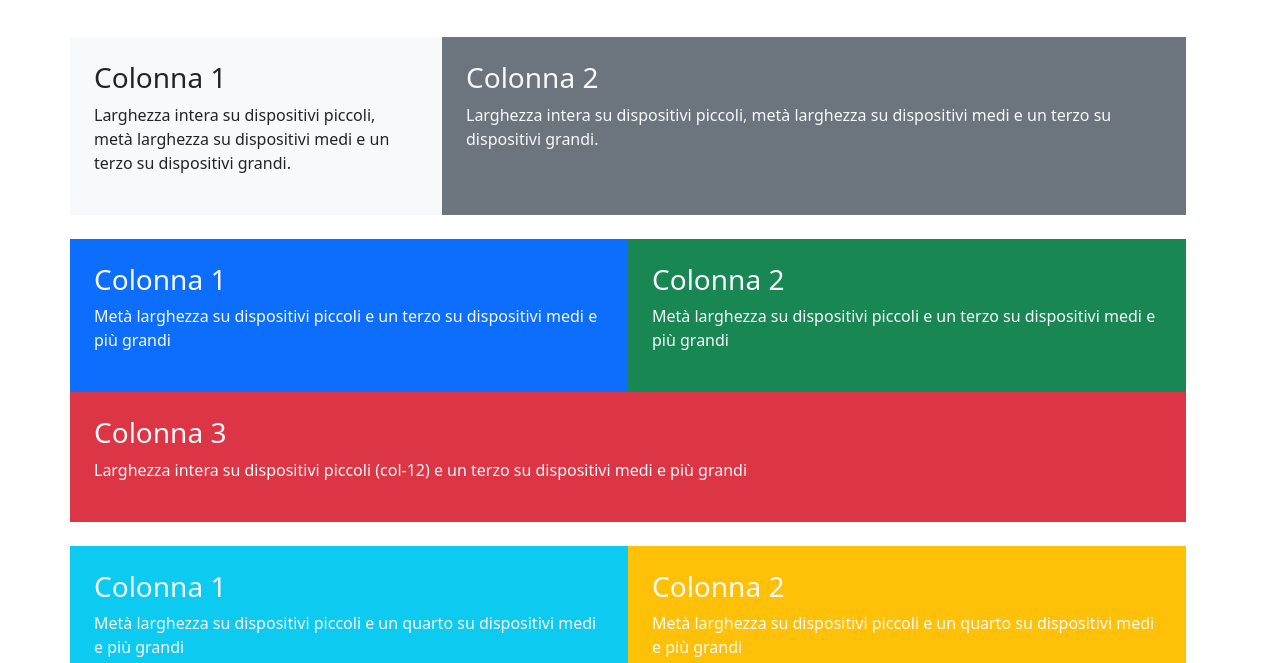
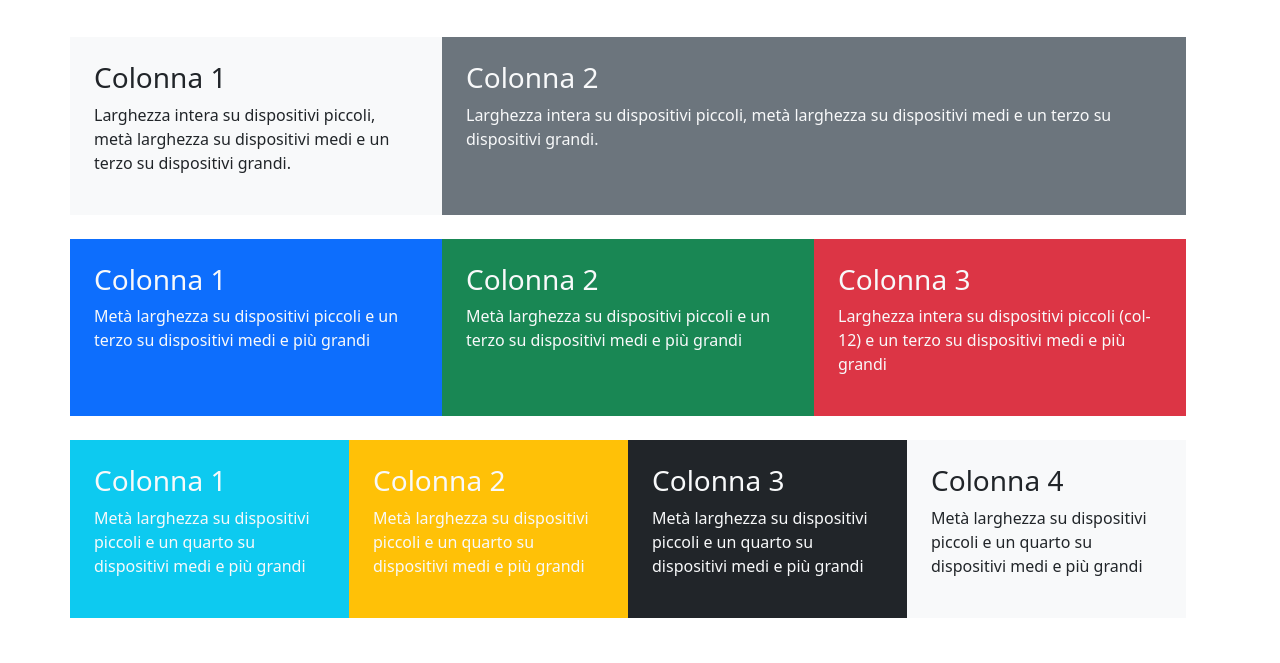
Before and after one commit to GlowingPiranha/htmlcss-bootstrap-layout, a plain HTML site: page index.html in a window 1280 px wide. Shown: the part 137-800 px from the top of the page. Drawn offline with nearby package versions, Linux system fonts and the light colour scheme.

Commit message:
[upd] tablet-desktop-view

```diff
--- a/index.html
+++ b/index.html
@@ -41,34 +41,34 @@
 
 
       <div class="row d-flex text-light mb-4">
-        <div class="col-sm-6  bg-primary p-4">
+        <div class="col-sm-6 col-md-4 bg-primary p-4">
           <h3>Colonna 1</h3>
           <p>Metà larghezza su dispositivi piccoli e un terzo su dispositivi medi e più grandi</p>
         </div>
-        <div class="col-sm-6  bg-success p-4">
+        <div class="col-sm-6 col-md-4 bg-success p-4">
           <h3>Colonna 2</h3>
           <p>Metà larghezza su dispositivi piccoli e un terzo su dispositivi medi e più grandi</p>
         </div>
-        <div class="col-sm-12  bg-danger p-4">
+        <div class="col-sm-12 col-md-4 bg-danger p-4">
           <h3>Colonna 3</h3>
           <p>Larghezza intera su dispositivi piccoli (col-12) e un terzo su dispositivi medi e più grandi</p>
         </div>
       </div>
 
       <div class="row d-flex text-light">
-        <div class="col-sm-6 bg-info p-4">
+        <div class="col-sm-6 col-md-3 bg-info p-4">
           <h3>Colonna 1</h3>
           <p>Metà larghezza su dispositivi piccoli e un quarto su dispositivi medi e più grandi</p>
         </div>
-        <div class="col-sm-6 bg-warning p-4">
+        <div class="col-sm-6 col-md-3 bg-warning p-4">
           <h3>Colonna 2</h3>
           <p>Metà larghezza su dispositivi piccoli e un quarto su dispositivi medi e più grandi</p>
         </div>
-        <div class="col-sm-6 bg-dark p-4">
+        <div class="col-sm-6 col-md-3 bg-dark p-4">
           <h3>Colonna 3</h3>
           <p>Metà larghezza su dispositivi piccoli e un quarto su dispositivi medi e più grandi</p>
         </div>
-        <div class="col-sm-6 bg-light text-dark p-4">
+        <div class="col-sm-6 col-md-3 bg-light text-dark p-4">
           <h3>Colonna 4</h3>
           <p>Metà larghezza su dispositivi piccoli e un quarto su dispositivi medi e più grandi</p>
         </div>
```
